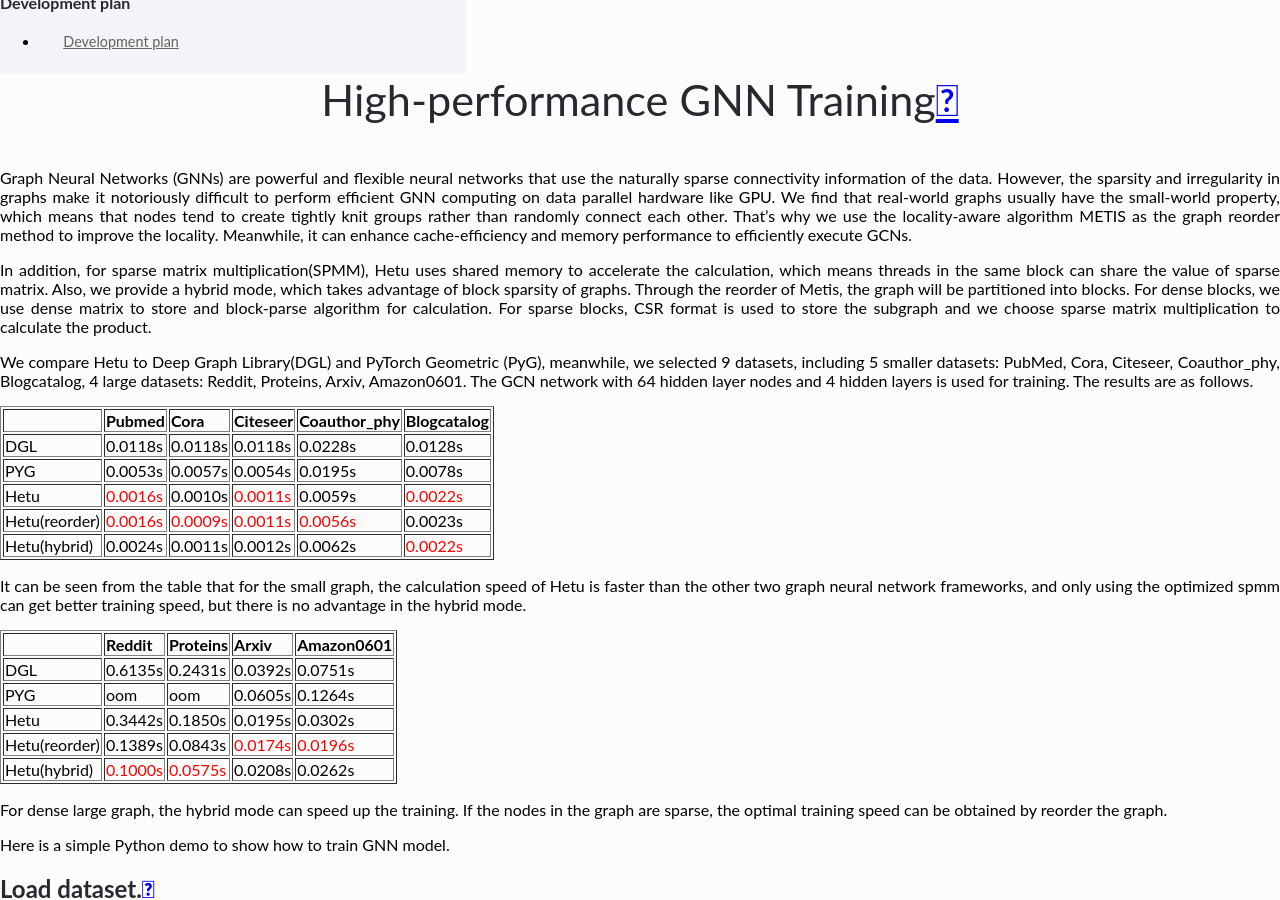
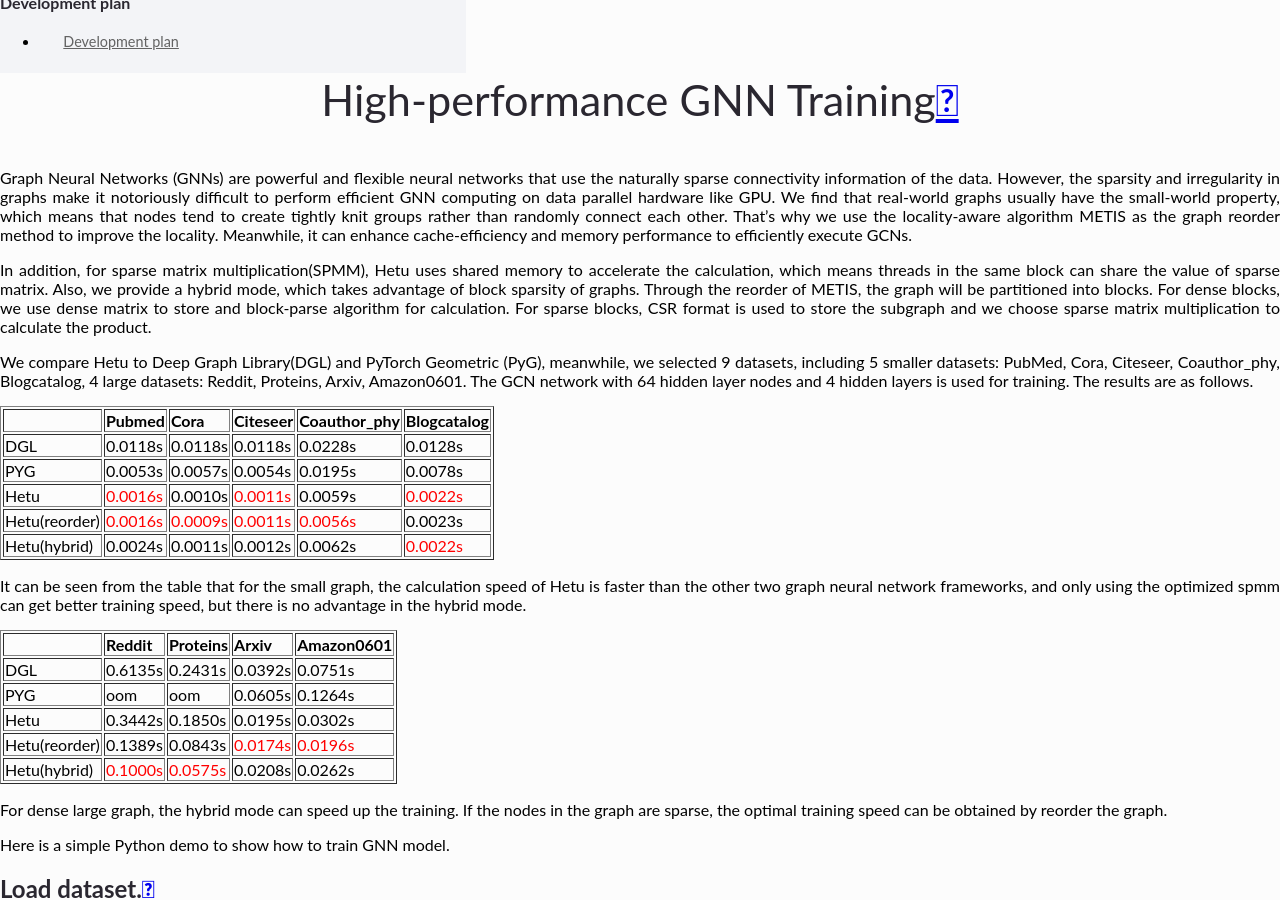
Before and after one commit to njw1123/Hetu_doc, a Sphinx documentation site: the page built from source/Features/content5.md, in a window 1280 px wide and 900 px high, scrolled down 1717 px. Built offline with Sphinx 7.4.7 and the Read the Docs theme 2.0.0, drawn with Linux system fonts in a browser that asks for light colours.

```diff
--- a/source/Features/content5.md
+++ b/source/Features/content5.md
@@ -4,7 +4,7 @@ High-performance GNN Training
 
 Graph Neural Networks (GNNs) are powerful and flexible neural networks that use the naturally sparse connectivity information of the data. However, the sparsity and irregularity in graphs make it notoriously difficult to perform efficient GNN computing on data parallel hardware like GPU. We find that real-world graphs usually have the small-world property, which means that nodes tend to create tightly knit groups rather than randomly connect each other. That's why we use the locality-aware algorithm METIS as the graph reorder method to improve the locality. Meanwhile, it can enhance cache-efficiency and memory performance to efficiently execute GCNs.
 
-In addition, for sparse matrix multiplication(SPMM), Hetu uses shared memory to accelerate the calculation, which means threads in the same block can share the value of sparse matrix. Also, we provide a hybrid mode, which takes advantage of block sparsity of graphs. Through the reorder of Metis, the graph will be partitioned into blocks. For dense blocks, we use dense matrix to store and block-parse algorithm for calculation. For sparse blocks, CSR format is used to store the subgraph and we choose sparse matrix multiplication to calculate the product.
+In addition, for sparse matrix multiplication(SPMM), Hetu uses shared memory to accelerate the calculation, which means threads in the same block can share the value of sparse matrix. Also, we provide a hybrid mode, which takes advantage of block sparsity of graphs. Through the reorder of METIS, the graph will be partitioned into blocks. For dense blocks, we use dense matrix to store and block-parse algorithm for calculation. For sparse blocks, CSR format is used to store the subgraph and we choose sparse matrix multiplication to calculate the product.
 
 We compare Hetu to Deep Graph Library(DGL)  and PyTorch Geometric (PyG), meanwhile, we selected 9 datasets, including 5 smaller datasets: PubMed, Cora, Citeseer, Coauthor_phy, Blogcatalog, 4 large datasets: Reddit, Proteins, Arxiv, Amazon0601. The GCN network with 64 hidden layer nodes and 4 hidden layers is used for training. The results are as follows.
 
```
